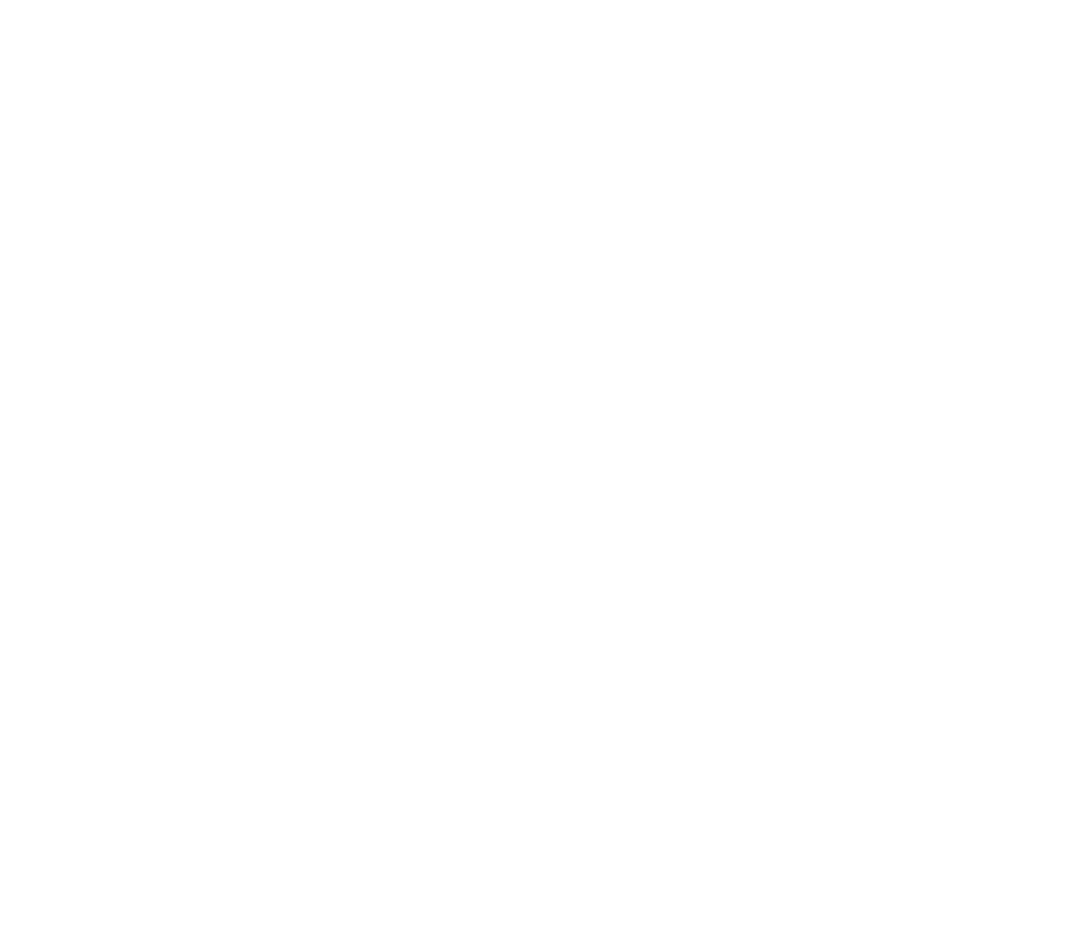
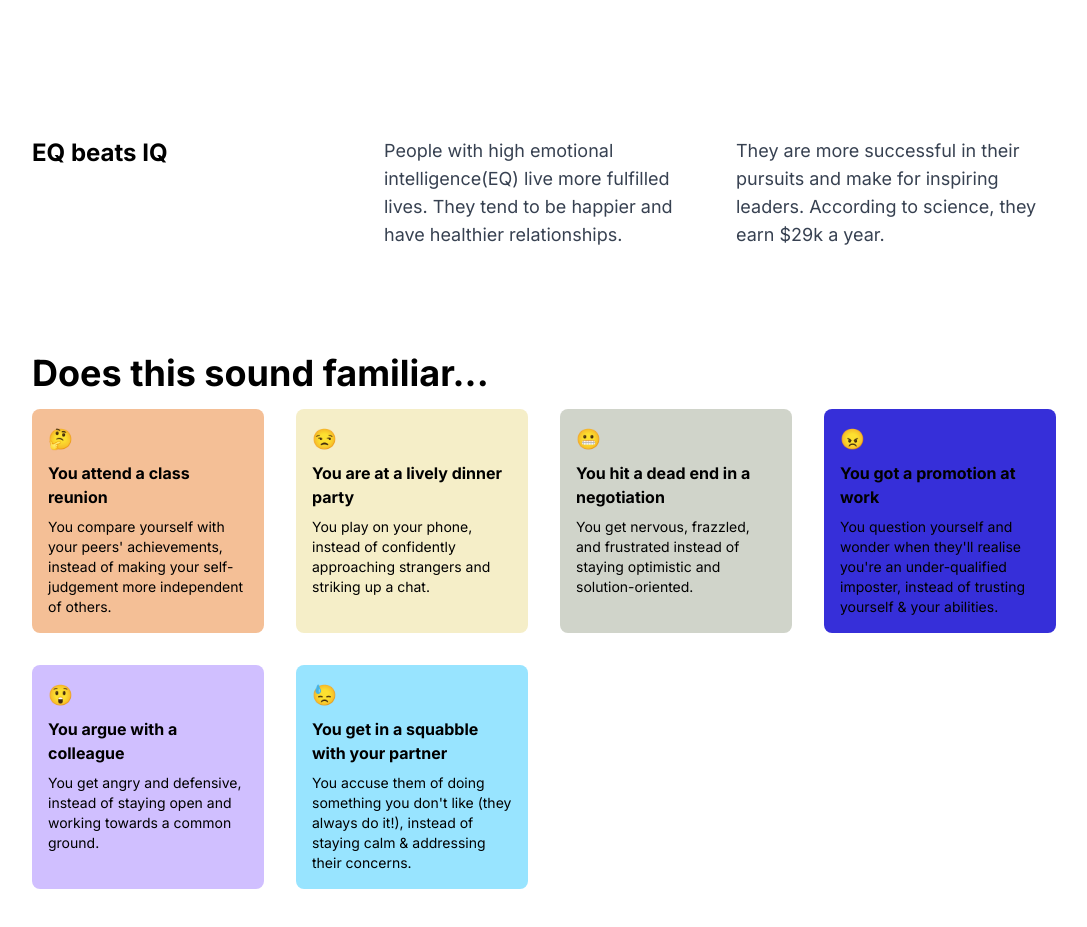
Before and after one commit to Sujith777/density-task, a Next.js app: page / in a window 1280 px wide. Shown: the part 880-1807 px from the top of the page, without its empty margins (96-1183 px from the left). Before the commit the page ends 873 px from the top, so only its background shows below. Built offline with nearby package versions, Linux system fonts and the light colour scheme.

Commit message:
Completed features section

```diff
--- a/app/page.js
+++ b/app/page.js
@@ -1,11 +1,13 @@
 import Navbar from "@/components/Navbar";
 import Main from "@/components/Main";
+import Features from "@/components/Features";
 
 export default function Home() {
   return (
     <main className="w-full relative">
       <Navbar />
       <Main />
+      <Features />
     </main>
   );
 }
--- /dev/null
+++ b/components/Card.jsx
@@ -0,0 +1,21 @@
+import Image from "next/image";
+import React from "react";
+
+const Card = ({ emoji, title, text, color }) => {
+  return (
+    <div
+      className="flex flex-col gap-2 p-4 rounded-lg col-span-1 h-full"
+      style={{
+        backgroundColor: `${color}`,
+      }}
+    >
+      <span role="img" className="text-xl">
+        {String.fromCodePoint([emoji])}
+      </span>
+      <span className="font-bold text-md">{title}</span>
+      <span className="text-sm">{text}</span>
+    </div>
+  );
+};
+
+export default Card;
--- /dev/null
+++ b/components/Carousel.jsx
@@ -0,0 +1,21 @@
+import { cardItems } from "@/utils/card-items";
+import React from "react";
+import Card from "./Card";
+
+const Carousel = () => {
+  return (
+    <div className="w-full grid grid-cols-4 grid-flow-row justify-center items-center h-full relative gap-8">
+      {cardItems.map((item) => (
+        <Card
+          key={item.id}
+          title={item.title}
+          color={item.color}
+          text={item.text}
+          emoji={item.emoji}
+        />
+      ))}
+    </div>
+  );
+};
+
+export default Carousel;
--- /dev/null
+++ b/components/Features.jsx
@@ -0,0 +1,32 @@
+import React from "react";
+import Carousel from "./Carousel";
+
+const Features = () => {
+  return (
+    <div className="w-full flex flex-col gap-16 relative mt-20 py-16 p-32">
+      <div className="flex gap-8">
+        <div className="flex basis-1/3">
+          <p className="text-2xl font-bold">EQ beats IQ</p>
+        </div>
+        <div className="flex basis-1/3 w-[60%]">
+          <p className="text-lg text-gray-700">
+            People with high emotional intelligence(EQ) live more fulfilled
+            lives. They tend to be happier and have healthier relationships.
+          </p>
+        </div>
+        <div className="flex basis-1/3">
+          <p className="text-lg text-gray-700">
+            They are more successful in their pursuits and make for inspiring
+            leaders. According to science, they earn $29k a year.
+          </p>
+        </div>
+      </div>
+      <div className="flex flex-col mt-10 gap-4">
+        <h2 className="text-4xl font-bold">Does this sound familiar...</h2>
+        <Carousel />
+      </div>
+    </div>
+  );
+};
+
+export default Features;
--- /dev/null
+++ b/utils/card-items.js
@@ -0,0 +1,44 @@
+export const cardItems = [
+  {
+    id: 1,
+    emoji: 0x1f914,
+    color: "#F4BF96",
+    title: "You attend a class reunion",
+    text: "You compare yourself with your peers' achievements, instead of making your self-judgement more independent of others.",
+  },
+  {
+    id: 2,
+    emoji: 0x1f612,
+    color: "#F5EEC8",
+    title: "You are at a lively dinner party",
+    text: "You play on your phone, instead of confidently approaching strangers and striking up a chat.",
+  },
+  {
+    id: 3,
+    emoji: 0x1f62c,
+    color: "#D0D4CA",
+    title: "You hit a dead end in a negotiation",
+    text: "You get nervous, frazzled, and frustrated instead of staying optimistic and solution-oriented.",
+  },
+  {
+    id: 4,
+    emoji: 0x1f620,
+    color: "#362FD9",
+    title: "You got a promotion at work",
+    text: "You question yourself and wonder when they'll realise you're an under-qualified imposter, instead of trusting yourself & your abilities.",
+  },
+  {
+    id: 5,
+    emoji: 0x1f632,
+    color: "#D0BFFF",
+    title: "You argue with a colleague",
+    text: "You get angry and defensive, instead of staying open and working towards a common ground.",
+  },
+  {
+    id: 6,
+    emoji: 0x1f613,
+    color: "#98E4FF",
+    title: "You get in a squabble with your partner",
+    text: "You accuse them of doing something you don't like (they always do it!), instead of staying calm & addressing their concerns.",
+  },
+];
```
